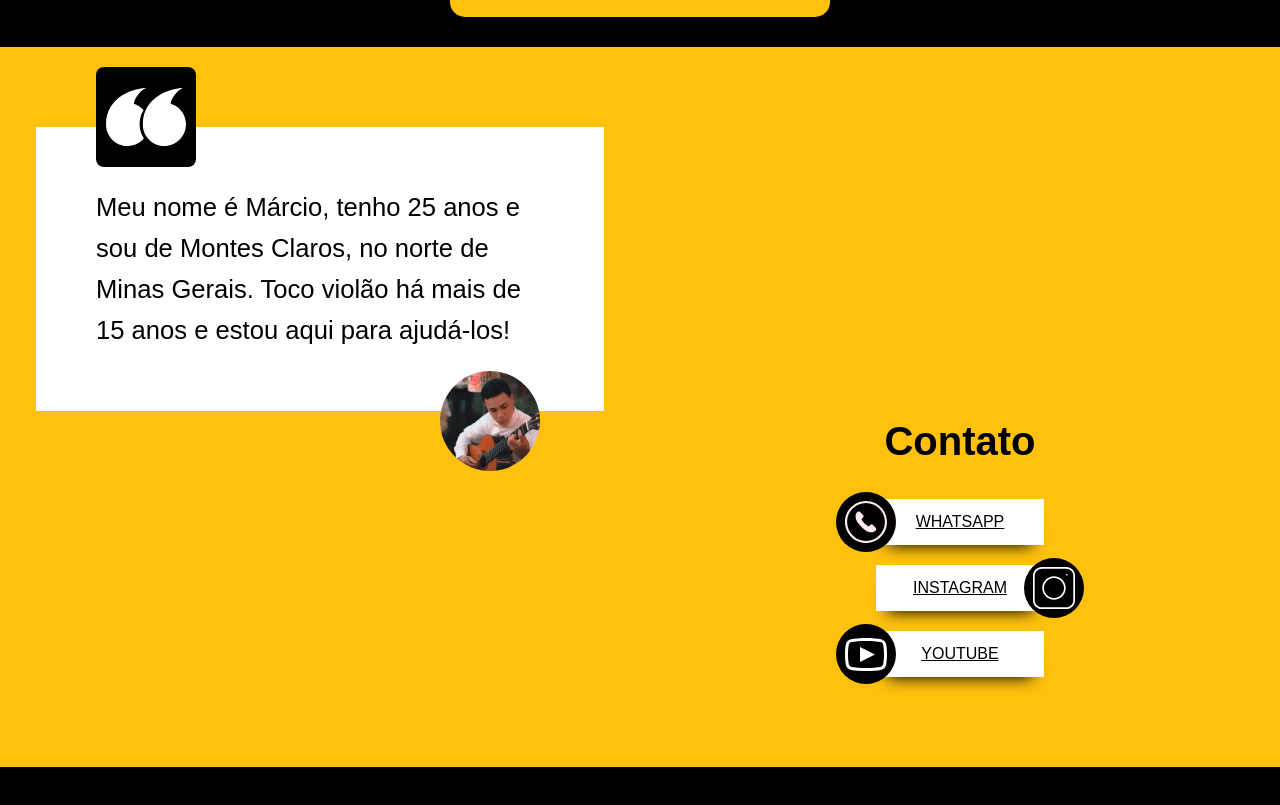
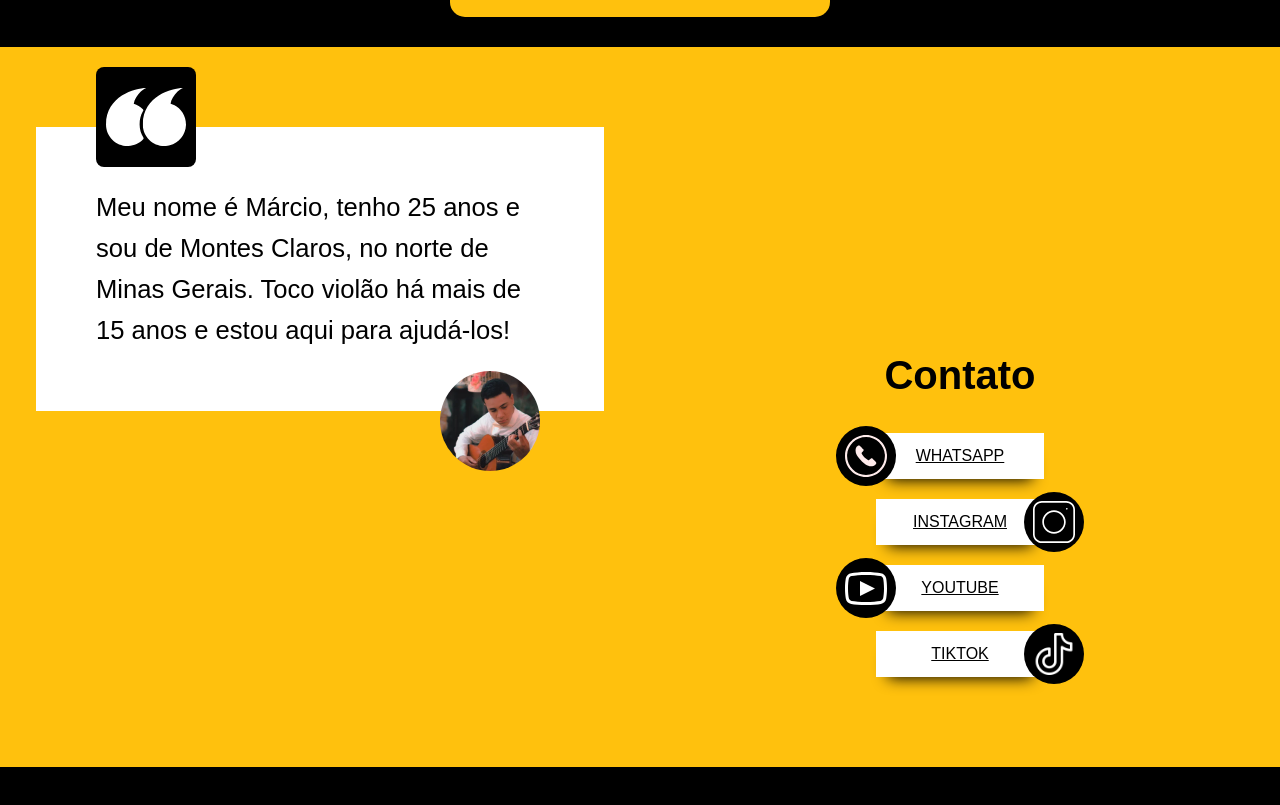
Before and after one commit to violaocatolico/cifras, a React (Create React App) app: page / in a window 1280 px wide. Shown: the part 3103-3908 px from the top of the page. Built offline with nearby package versions, Linux system fonts and the light colour scheme.

Commit message:
Adicionando icone tiktok.

```diff
--- a/src/app/sections/Section5.js
+++ b/src/app/sections/Section5.js
@@ -131,6 +131,11 @@ const SectionStyle = styled.section`
             left: -40px;
             position: absolute;
           }
+          &.tiktok {
+            background-image: url('tiktok.png');
+            right: -40px;
+            position: absolute;
+          }
         }
       }
     }
@@ -172,6 +177,10 @@ const Section = () => {
             <div className='icon youtube'></div>
             YOUTUBE
           </a>
+          <a href='https://www.tiktok.com/@cifracatolicas' className='contactItem'>
+            <div className='icon tiktok'></div>
+            TIKTOK
+          </a>
         </div>
       </div>
     </SectionStyle>
```
Also changed, not shown: public/tiktok.png (added).
